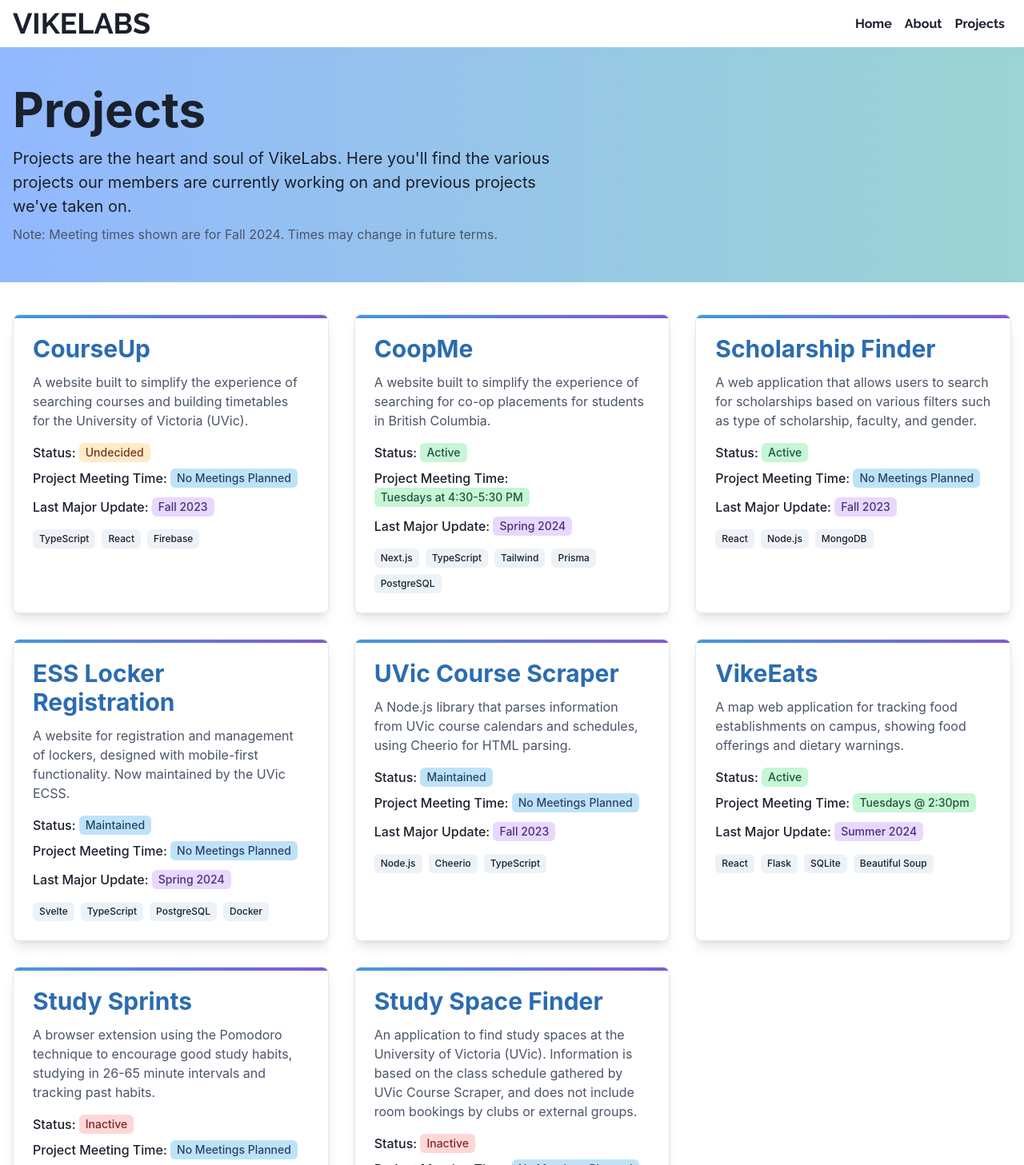
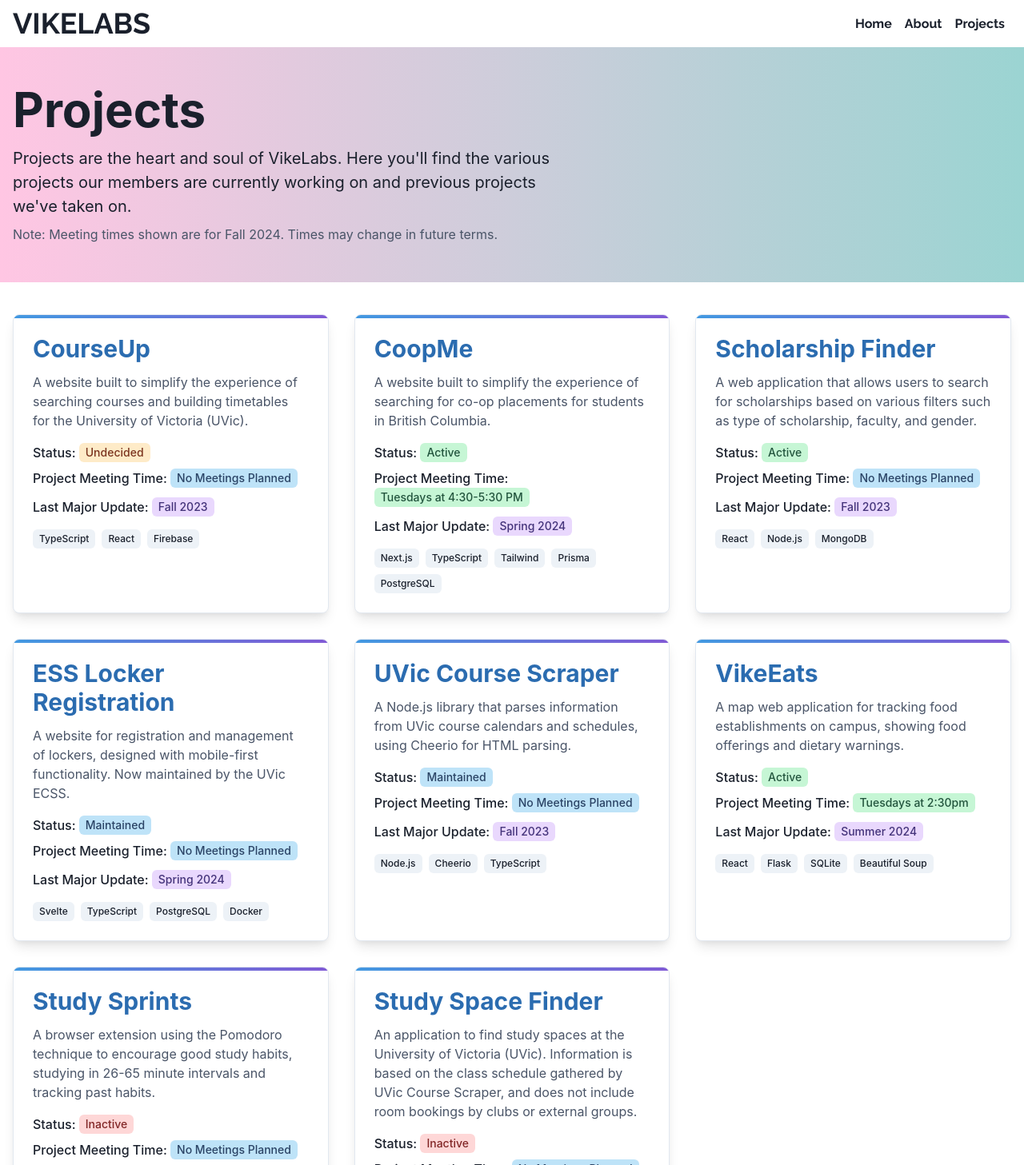
Before and after one commit to VikeLabs/vikelabs.ca, a Next.js app: page /projects in a window 1280 px wide. Shown: the top 1457 px of the page at 80% size. Built offline with nearby package versions, Linux system fonts and the light colour scheme.

Commit message:
Updated Project Details

```diff
--- a/pages/projects.tsx
+++ b/pages/projects.tsx
@@ -1,4 +1,4 @@
-import { Box, Container, Flex, Heading, Text, Link, SimpleGrid, VStack, Tag, HStack } from "@chakra-ui/react"
+import { Box, Container, Flex, Heading, Text, Link, SimpleGrid, Tag } from "@chakra-ui/react"
 import { Contact } from "../components/contact"
 import { BaseLayout } from "../layouts/base"
 import { Metadata } from "../components/metadata"
@@ -94,7 +94,7 @@ const projects = [
       description: "A map web application for tracking food establishments on campus, showing food offerings and dietary warnings.",
       status: "Active",
       tech: ["React", "Flask", "SQLite", "Beautiful Soup"],
-      meetingTime: "Tuesdays @ 2:30pm",
+      meetingTime: "Tuesdays at 2:30pm",
       lastUpdate: "Summer 2024",
       term: "Summer 2024"
     }
@@ -130,7 +130,7 @@ const projects = [
 export default function Component() {
   return (
     <BaseLayout>
-      <Box py="12" bgGradient="linear(to-l, #9bd4d2, #92b8ff)">
+      <Box py="12" bgGradient="linear(to-l, #9bd4d2, #ffc6e3)">
         <Container maxW="container.xl">
           <Flex direction="column" align="flex-start" color="gray.800">
             <Heading as="h1" size="3xl" mb={4} fontWeight="bold">
```
